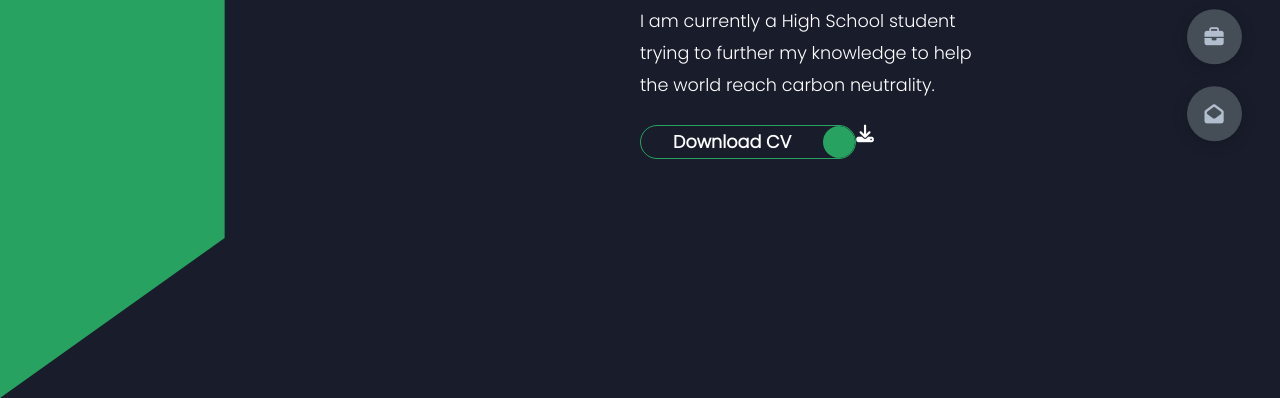
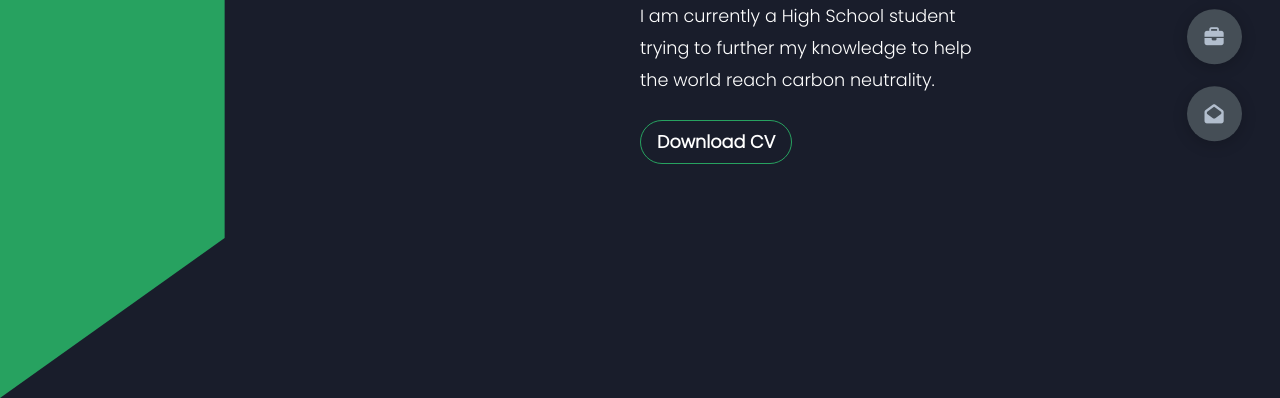
Before and after one commit to srjdat/srjdat.github.io, a plain HTML site: page index.html in a window 1280 px wide. Shown: the part 402-800 px from the top of the page. Drawn offline with Linux system fonts and the light colour scheme.

Commit message:
download weird so deleted it

```diff
--- a/index.html
+++ b/index.html
@@ -24,11 +24,9 @@
           I am currently a High School student trying to further my knowledge to help the world reach carbon neutrality.
         </p>
         <div class="btn-con">
-          <a href="" class="main-btn">
+          <a href="Resume (1).docx" class="main-btn">
             <span class="btn-text">Download CV</span>
             <span class="btn-icon">
-              <a href="Resume (1).docx"></a>
-              <i class="fas fa-download"></i>
             </span>
           </a>
         </div>
--- a/styles/styles.scss
+++ b/styles/styles.scss
@@ -490,7 +490,7 @@ section{
     align-items: center;
     overflow: hidden;
     .btn-text{
-        padding: 0 2rem;
+        padding: .5rem 1rem;
     }
     .btn-icon{
         background-color: var(--color-secondary);
@@ -498,7 +498,6 @@ section{
         align-items: center;
         justify-content: center;
         border-radius: 50%;
-        padding: 1rem;
     }
     &::before{
         content:'';
```
Also changed, not shown: styles/styles.css, 1 other file.
